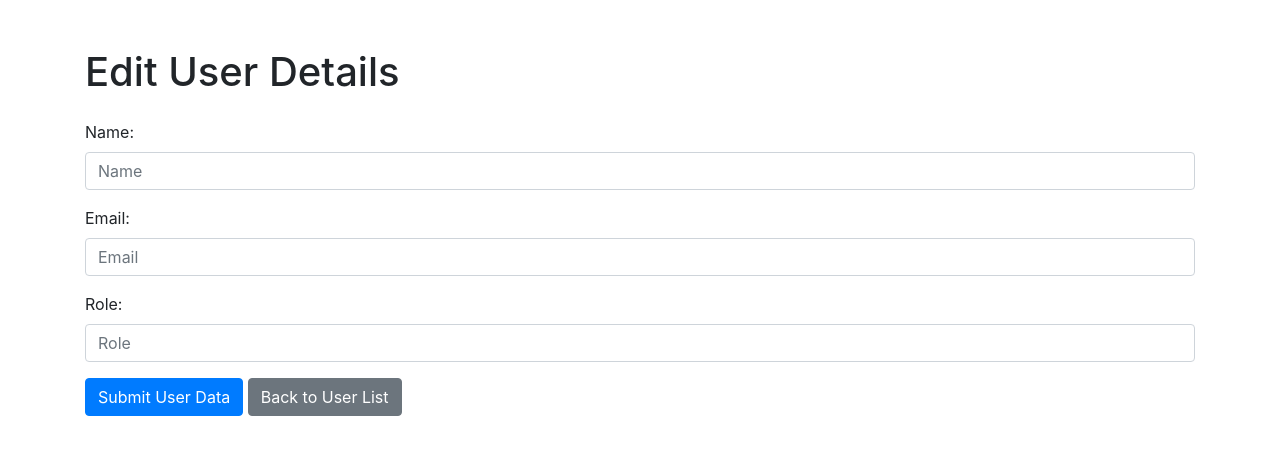
After one commit to rahulv202/Blog-Application, a PHP site: template app/views/edit_user.php in a window 1280 px wide. The commit adds this page. Shown: the top 455 px of the page. Run offline with PHP 8.4, Linux system fonts and the light colour scheme; the template is opened without the code that fills it, so the values that code supplies are empty.

Commit message:
Add Edit User Details By Admin only

```diff
--- /dev/null
+++ b/app/views/edit_user.php
@@ -0,0 +1,21 @@
+<div class="container mt-5">
+    <h1 class="mb-4">Edit User Details</h1>
+    <?php if (!empty($error)) echo "<div class='alert alert-danger'>{$error}</div>"; ?>
+    <form method="post" action="/edit-user">
+        <input type="hidden" name="id" value="<?php echo htmlspecialchars($users['id']); ?>">
+        <div class="form-group">
+            <label for="name">Name:</label>
+            <input type="text" id="name" name="name" class="form-control" value="<?php echo htmlspecialchars($users['name']); ?>" placeholder="Name" required>
+        </div>
+        <div class="form-group">
+            <label for="email">Email:</label>
+            <input type="email" id="email" name="email" class="form-control" value="<?php echo htmlspecialchars($users['email']); ?>" placeholder="Email" required>
+        </div>
+        <div class="form-group">
+            <label for="role">Role:</label>
+            <input type="text" id="role" name="role" class="form-control" value="<?php echo htmlspecialchars($users['role']); ?>" placeholder="Role" required>
+        </div>
+        <button type="submit" class="btn btn-primary">Submit User Data</button>
+        <a href="/user-list" class="btn btn-secondary">Back to User List</a>
+    </form>
+</div>
--- a/index.php
+++ b/index.php
@@ -31,6 +31,8 @@ $router->addRoute('POST', '/login', 'LoginController@login', [GuestMiddleware::c
 $router->addRoute('GET', '/dashboard', 'DashboardController@index', [LoginCheckMiddleware::class]);
 $router->addRoute('GET', '/logout', 'DashboardController@logout', [LoginCheckMiddleware::class]);
 $router->addRoute('GET', '/user-list', 'AdminController@user_list', [AuthAdminRoleMiddleware::class]);
+$router->addRoute('GET', '/edit-user/{param}', "AdminController@edit_user_by_id", [AuthAdminRoleMiddleware::class]);
+$router->addRoute('POST', "/edit-user", 'AdminController@edit_user', [AuthAdminRoleMiddleware::class]);
 // Parse the current URL
 $requestUri = $_SERVER['REQUEST_URI']; //strtok($_SERVER['REQUEST_URI'], '?');
 $requestMethod = $_SERVER['REQUEST_METHOD'];
```
Also changed, not shown: app/controllers/AdminController.php (+19 -0 lines), app/core/Model.php (+14 -4 lines).
